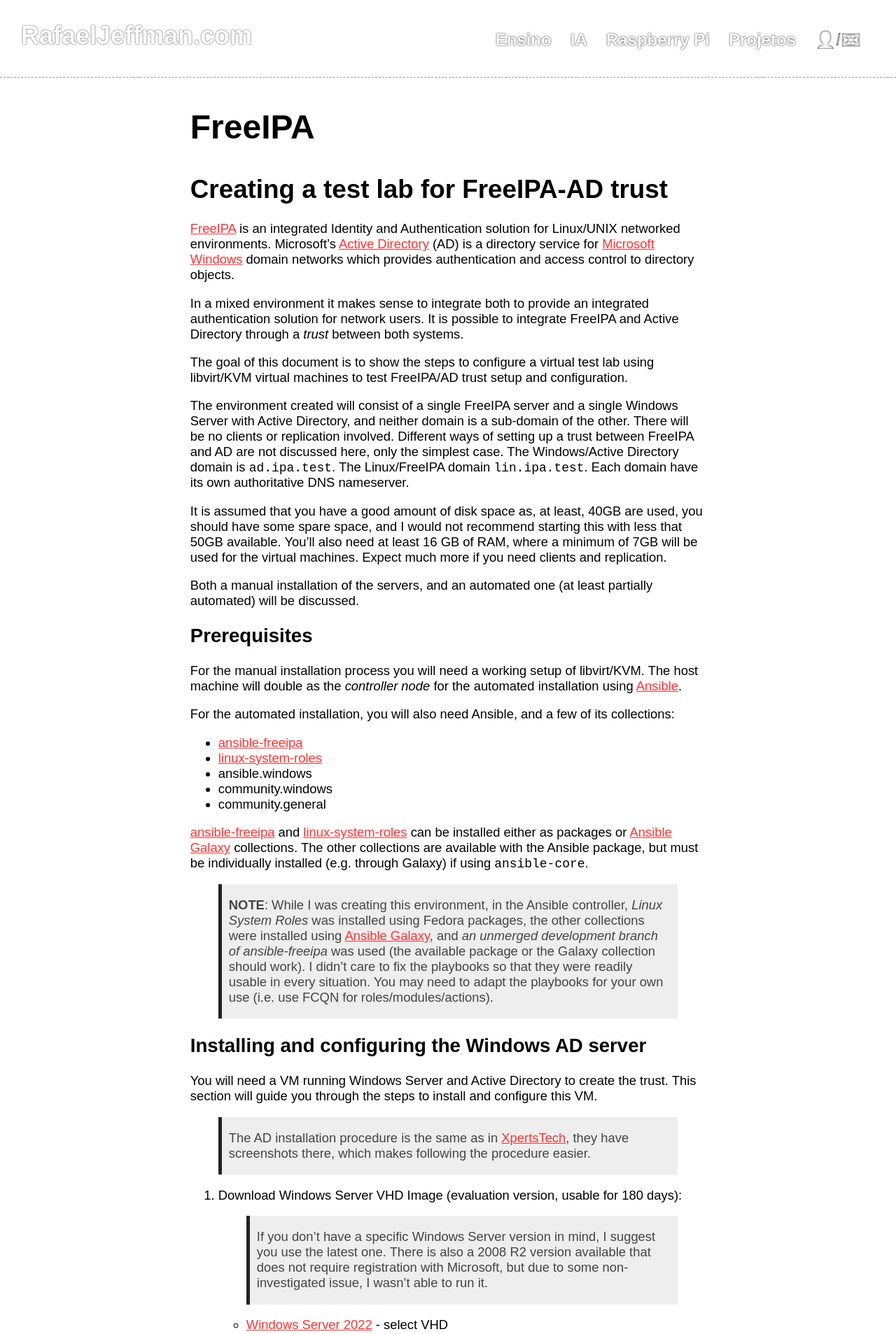
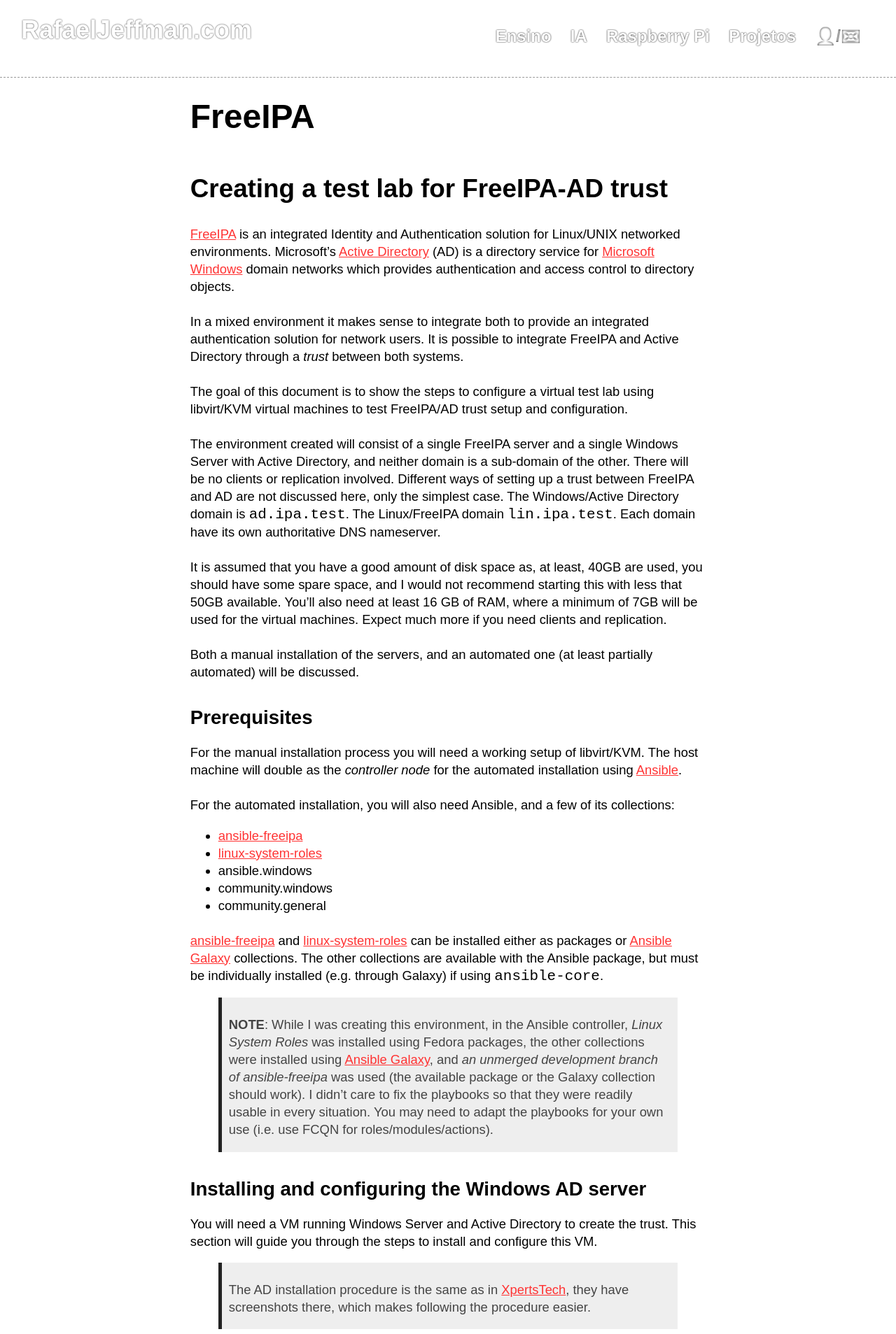
Before and after one commit to rafasgj/rafaeljeffman.com, a Jekyll site: the page built from projects/freeipa/en/basic-lab-ad-trust.md, in a window 1280 px wide. Shown: the top 1907 px of the page at 70% size. Built offline with Jekyll 4.4.1, drawn with Linux system fonts in a browser that asks for light colours.

Commit message:
Fixed line separation and font sizes.

```diff
--- a/css/site.css
+++ b/css/site.css
@@ -1,6 +1,7 @@
 
 html {
     font-family: Montserrat, sans-serif;
+    line-height: 25px;
 }
 
 body {
@@ -13,6 +14,26 @@
 a {
     color: #f33;
     text-decoration: underline;
+}
+
+p {
+    margin-top: 25px;
+}
+
+h1 {
+    margin-bottom: 40px;
+}
+
+h2 {
+    margin-top: 40px;
+}
+
+h3 {
+    margin-top: 30px;
+}
+
+ol > li {
+    margin-top: 25px;
 }
 
 #con {
@@ -192,7 +213,8 @@
 }
 
 code.language-plaintext {
-    font-size: 120%;
+    font-size: 140%;
+    font-weight: lighter;
 }
 
 div.image {
```
